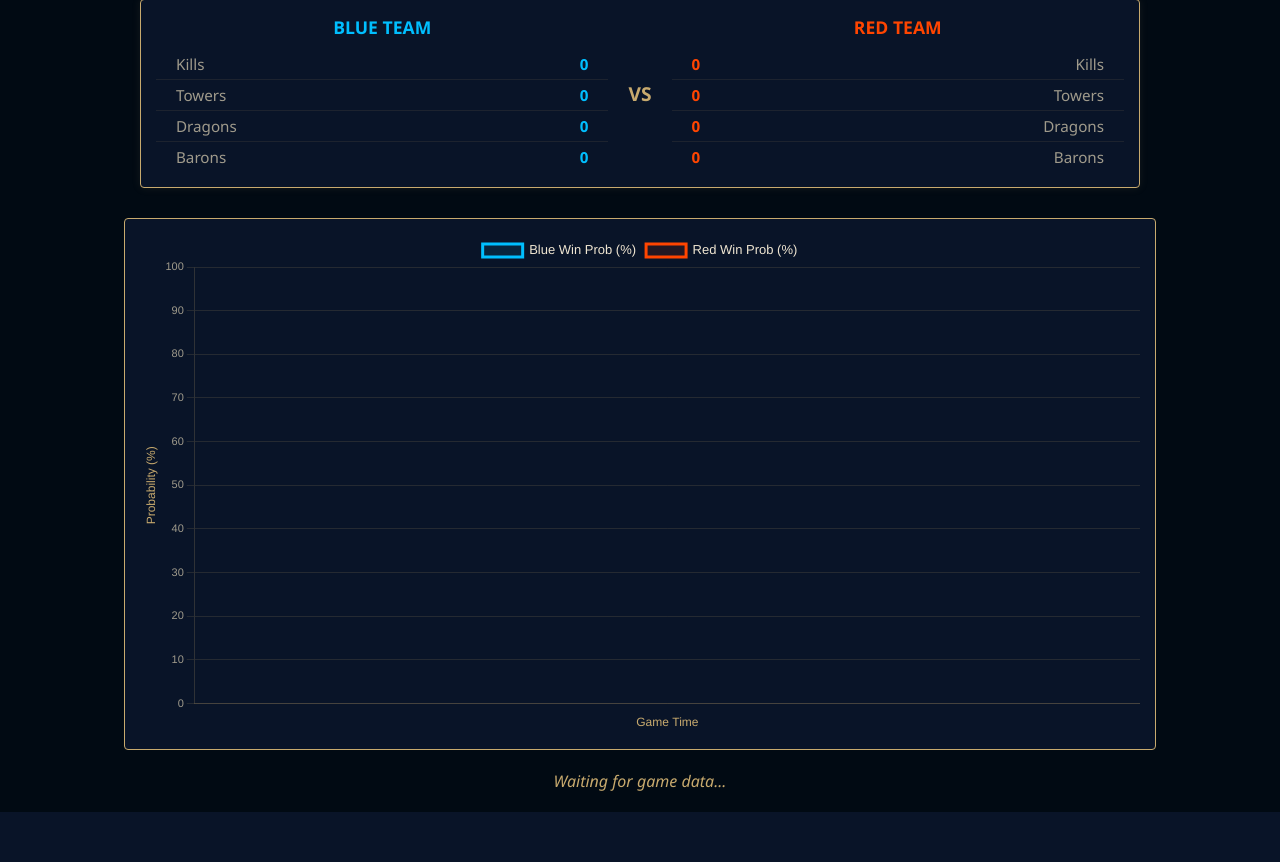
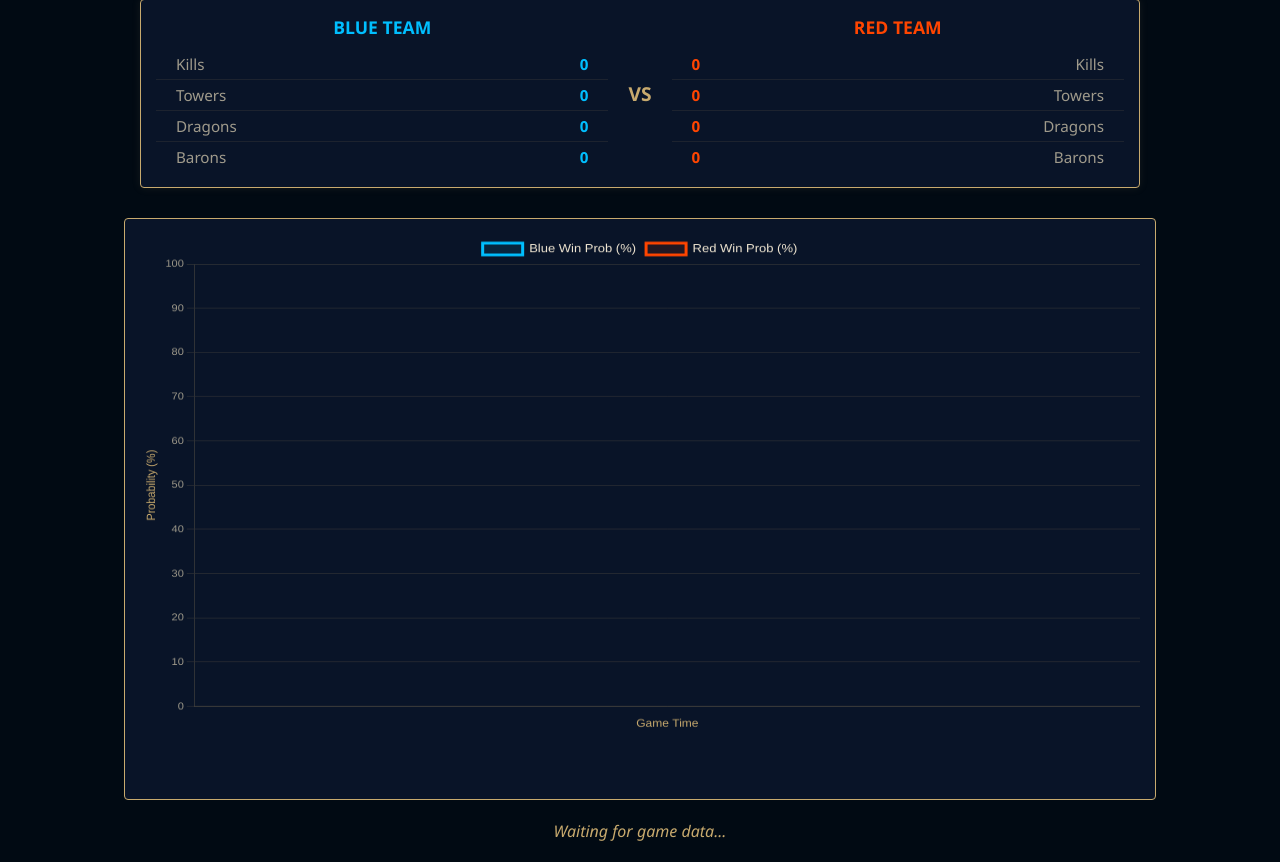
Before and after one commit to NathanSmallcalder/LeagueLiveMatchTracker, a Flask app: page / in a window 1280 px wide. Shown: the part 316-1178 px from the top of the page. Before the commit the page ends 1128 px from the top, so only its background shows below. Run offline with Flask 3, Linux system fonts and the light colour scheme.

Commit message:
Align chart: 1000px max-width matching other panels, 500px height

```diff
--- a/templates/index.html
+++ b/templates/index.html
@@ -217,7 +217,7 @@
             position: relative;
             width: 100%;
             max-width: 1000px;
-            min-height: 350px;
+            height: 550px;
             background-color: var(--panel-bg);
             border: 1px solid var(--gold-accent);
             border-radius: 4px;
```
